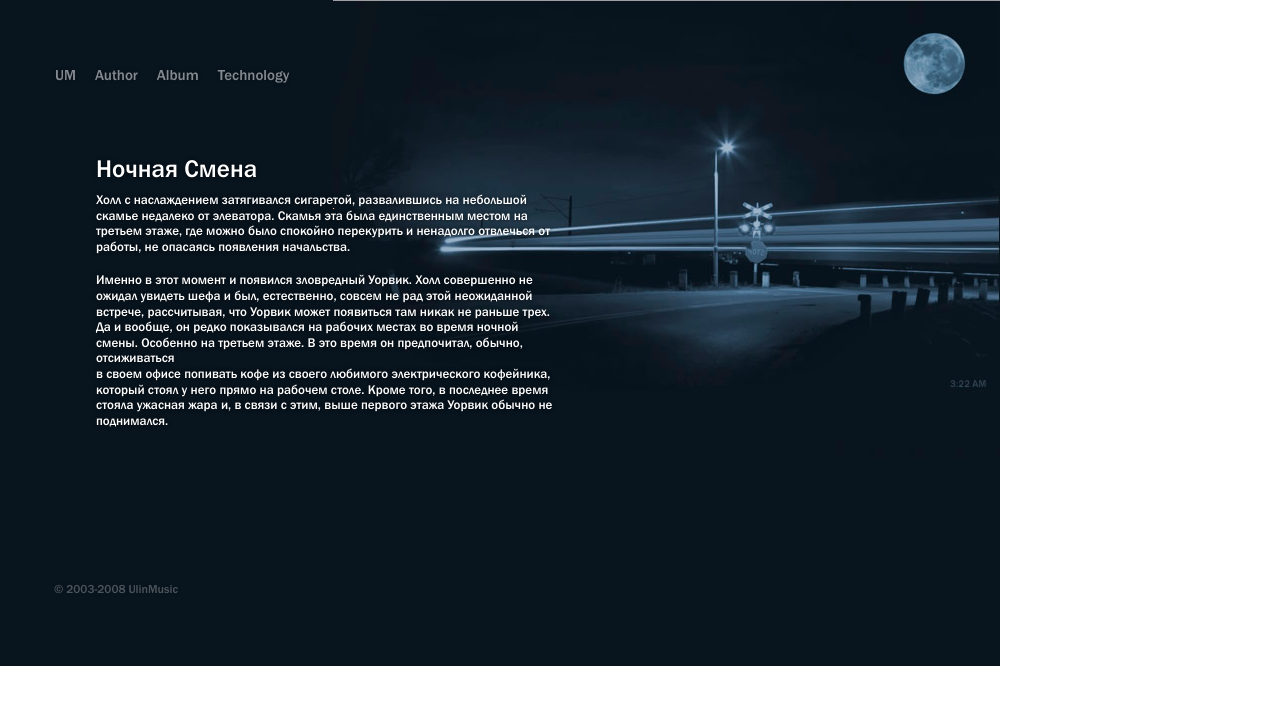
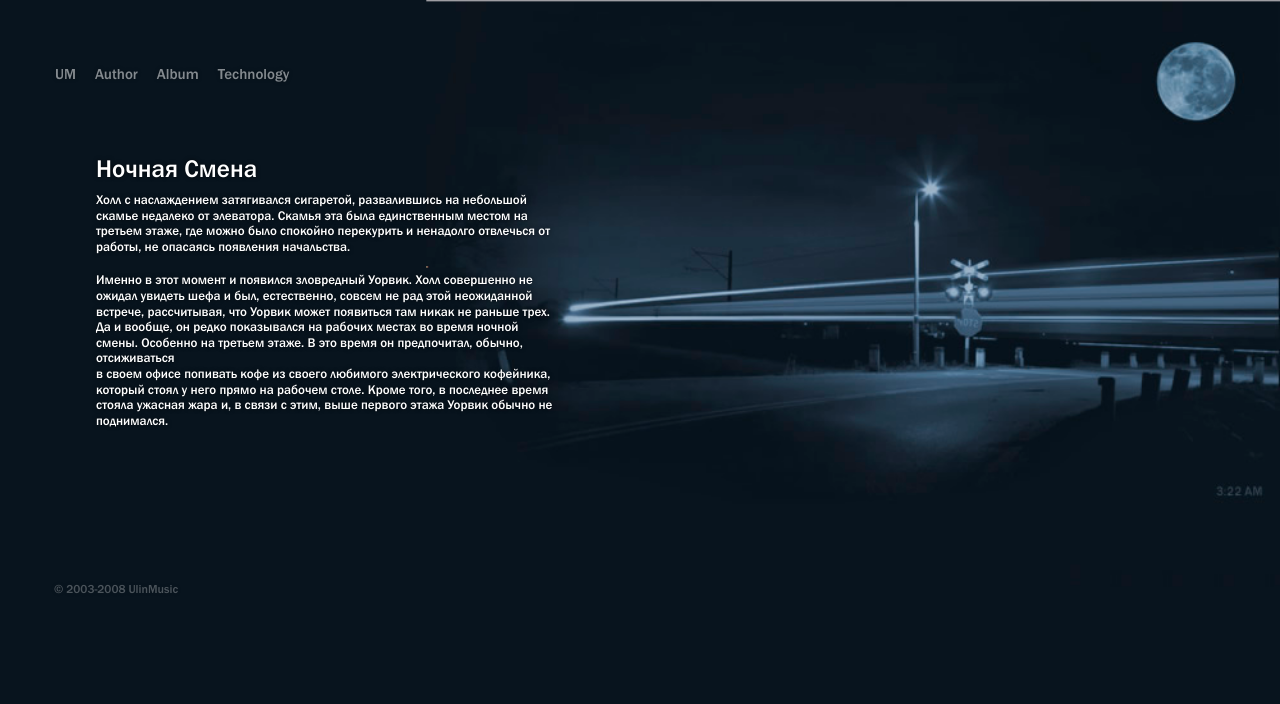
Before and after one commit to vladdpotapov/hillel-hometask-05-First-Sample, a plain HTML site: page index.html in a window 1280 px wide. Drawn offline with Linux system fonts and the light colour scheme.

Commit message:
Remove fixed sizes of the page

```diff
--- a/css/index.css
+++ b/css/index.css
@@ -10,10 +10,7 @@
     src: url(../fonts/FranklinGothic.ttf);
 }
 
-.page-box {
-    width: 1000px;
-    height: 666px;
-    font-family: FranklinGothic;
+body {
     background-image: url(../img/bg-image.png);
     background-size: cover;
     background-repeat: no-repeat;
@@ -42,7 +39,8 @@
     margin: 71px 0 0 96px;
 }
 
-.style {                                            /* For Header links, Content h1 and text, Footer text*/
+.style {
+    font-family: FranklinGothic;                 /* For Header links, Content h1 and text, Footer text*/
     color: #fff;
     text-shadow: 0 0 4px rgba(0, 0, 0, 0.65);
     font-weight: 400;
```
Also changed, not shown: 1 other file.
